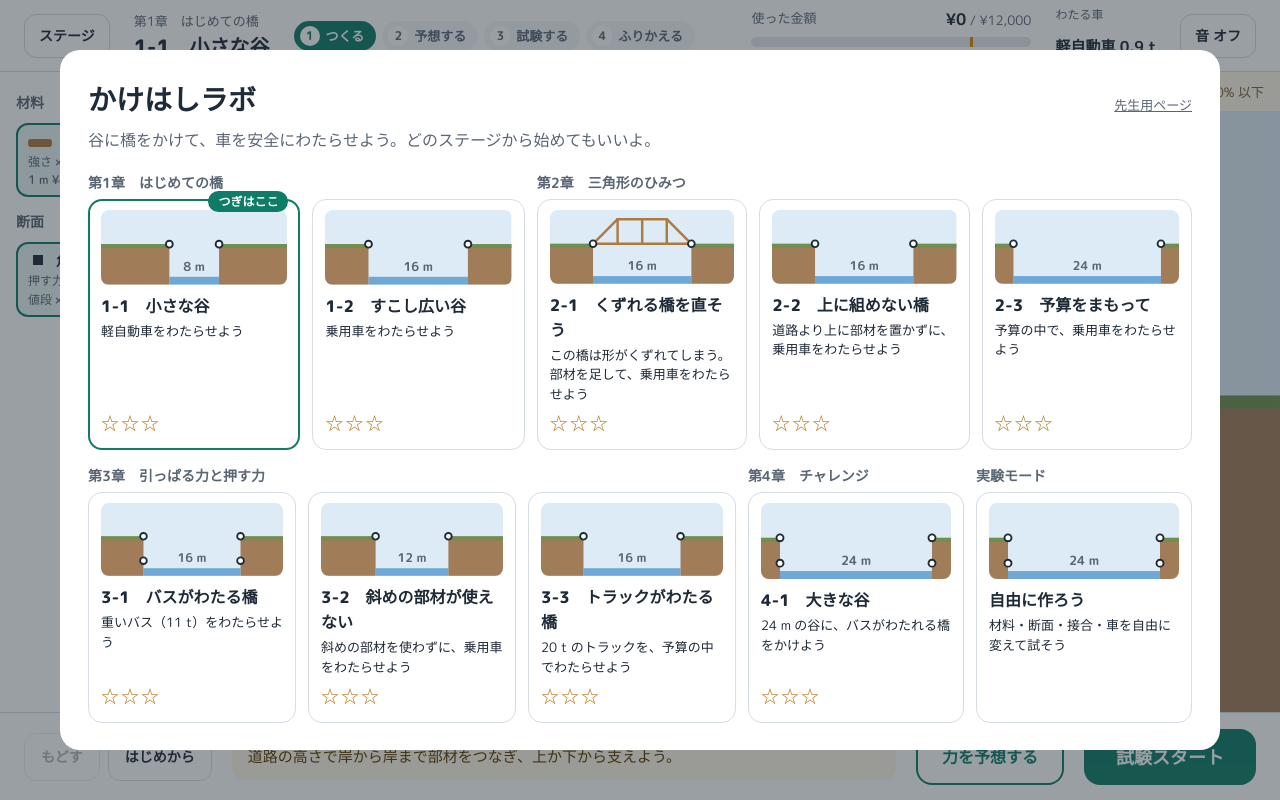
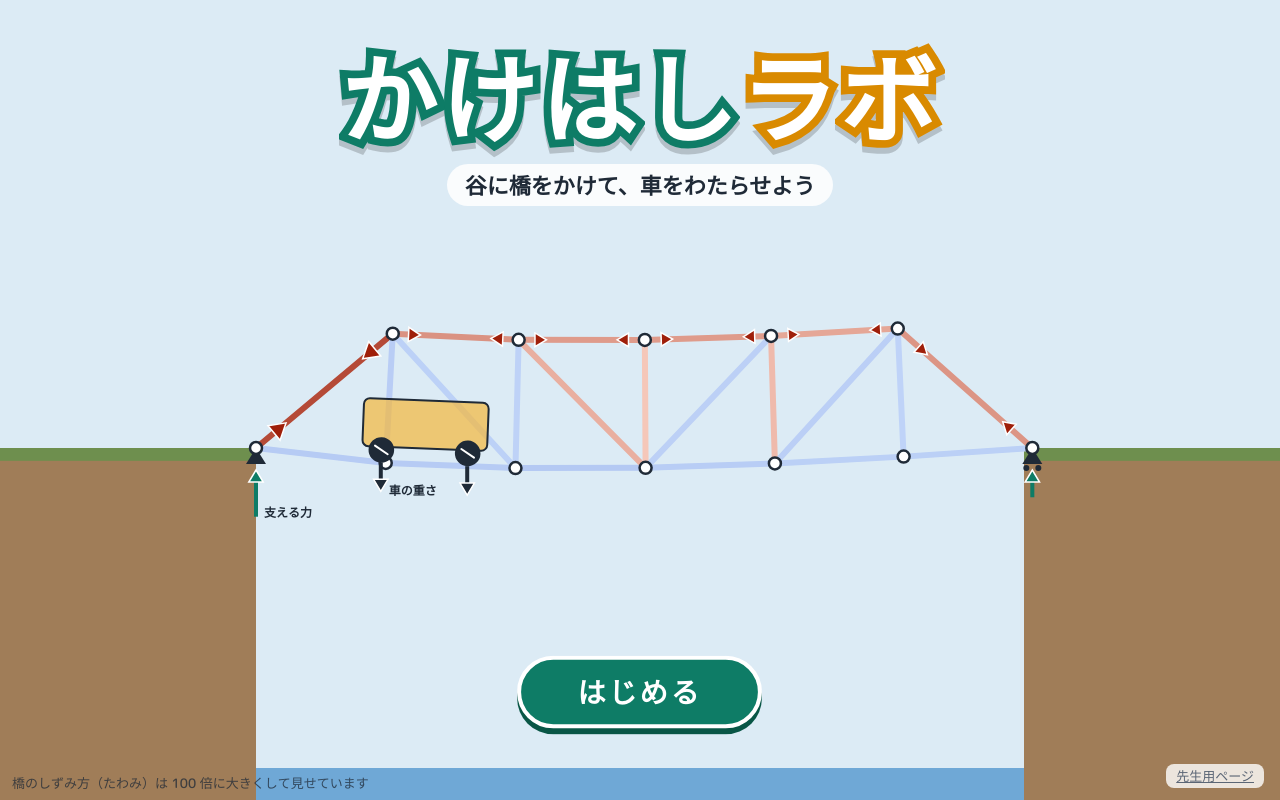
Before and after one commit to Okarin-netizen/bridge-simulator, a website built with Vite: page index.html in a window 1280 px wide. Built offline with nearby package versions, Linux system fonts and the light colour scheme.

Commit message:
タイトル画面を足す (#47)
開いたときに、うしろで橋がポンポン組み上がって車がわたるタイトル画面を出す。
「はじめる」か画面のどこかを押すとステージ選択へ進む。
試験の描画に使う形は CrossingPlayback.scene() にまとめ、タイトルのお手本と共通にした。


Claude-Session: https://claude.ai/code/session_01NRT8ofmiP5qpXvmkATEUMz

Co-authored-by: Claude <noreply@anthropic.com>

```diff
--- a/index.html
+++ b/index.html
@@ -124,6 +124,19 @@
       <p>スマホを<b>横向き</b>にして遊んでね</p>
     </div>
 
+    <!-- 開いたときに最初に出す画面。うしろで、橋ができて車がわたるお手本が動く -->
+    <div class="title-screen" id="title-screen">
+      <canvas id="title-canvas" aria-hidden="true"></canvas>
+      <div class="title-content">
+        <h1 class="title-logo" aria-label="かけはしラボ">
+          <span>か</span><span>け</span><span>は</span><span>し</span><span class="lab">ラ</span><span class="lab">ボ</span>
+        </h1>
+        <p class="title-catch">谷に橋をかけて、車をわたらせよう</p>
+      </div>
+      <button type="button" class="primary title-start" id="title-start">はじめる</button>
+      <a class="title-teacher" href="./teacher.html" target="_blank" rel="noopener">先生用ページ</a>
+    </div>
+
     <div class="overlay" id="stage-select" hidden>
       <div class="overlay-box">
         <div class="overlay-header">
--- a/src/main.ts
+++ b/src/main.ts
@@ -2,7 +2,7 @@ import './style.css';
 import { simulateCrossing, VEHICLES } from './engine/crossing';
 import type { CrossingOutcome, Vehicle } from './engine/crossing';
 import { MATERIALS, SECTIONS } from './engine/materials';
-import type { MaterialId, MemberResult, Point, SectionId } from './engine/types';
+import type { MaterialId, Point, SectionId } from './engine/types';
 import { BridgeDesign } from './game/design';
 import { explainOutcome } from './game/explain';
 import { isPerfectPrediction, nextGuess, scorePredictions } from './game/prediction';
@@ -36,6 +36,7 @@ import {
   starText,
 } from './ui/resultPanel';
 import { memberCard, nodeCard } from './ui/selectCard';
+import { TitleDemo } from './ui/titleDemo';
 
 /** これより動かさずにはなしたら「タップ」とみなす（画面の px）。指はぶれるので広めにする */
 const TAP_SLOP = { mouse: 6, touch: 12 };
@@ -120,6 +121,7 @@ const phoneLayout = window.matchMedia('(orientation: landscape) and (max-height:
 const app = document.querySelector<HTMLElement>('.app')!;
 const canvas = $<HTMLCanvasElement>('canvas');
 const ctx = canvas.getContext('2d')!;
+const titleDemo = new TitleDemo($<HTMLCanvasElement>('title-canvas'));
 
 // ---------------------------------------------------------------- 画面の準備
 
@@ -136,13 +138,17 @@ function setupControls(): void {
     draw();
   });
 
+  // 「はじめる」だけでなく、動いている橋のどこを押しても始められるようにする（先生用ページへのリンクはのぞく）
+  $('title-screen').addEventListener('click', (event) => {
+    if (!(event.target instanceof HTMLAnchorElement)) leaveTitle();
+  });
   $('open-stage-select').addEventListener('click', showStageSelect);
   $('load-sample').addEventListener('click', () => changeDesign(() => design.loadSample()));
   $('undo').addEventListener('click', undo);
   $('clear').addEventListener('click', () => changeDesign(() => design.clear()));
   document.addEventListener('keydown', (event) => {
     // ステージを選んだり振り返りを書いたりしているあいだは、うしろの橋を変えない
-    const choosingStage = !$('stage-select').hidden || state.reflecting;
+    const choosingStage = !$('title-screen').hidden || !$('stage-select').hidden || state.reflecting;
     // Caps Lock がかかっていると 'Z' になるので、小文字にそろえてから見る
     const isUndoKey = (event.ctrlKey || event.metaKey) && event.key.toLowerCase() === 'z';
     if (isUndoKey && !isTyping(event) && !choosingStage) {
@@ -174,6 +180,14 @@ function setupControls(): void {
   for (const button of document.querySelectorAll('[data-close-drawer]')) {
     button.addEventListener('click', closeDrawer);
   }
+}
+
+/** タイトル画面から、ステージ選択へ進む */
+function leaveTitle(): void {
+  titleDemo.stop();
+  $('title-screen').hidden = true;
+  play('place');
+  showStageSelect();
 }
 
 function showSoundSetting(): void {
@@ -651,31 +665,8 @@ function currentTestView(): Scene['test'] {
   if (!test) return undefined;
 
   const { playback } = test;
-  const members = playback.currentMembers;
-  const results = new Map<string, MemberResult>(members.map((m) => [m.id, m]));
-  // 部材は、こわれる順番がきたものから赤くする
-  const breaks = playback.breakStates;
-  const brokenIds = new Set(breaks.map((state) => state.id));
-  const unstableNodeId = playback.finished ? test.outcome.unstableNodeId : undefined;
-  const wrongGuessIds = new Set(playback.finished ? scorePredictions(state.guesses, members).wrongIds : []);
-  return {
-    results,
-    brokenIds,
-    vehicle: state.vehicle,
-    carPosition: playback.carX,
-    unstableNodeId,
-    wrongGuessIds,
-    displacements: playback.drawnDisplacements(),
-    deflectionScale: playback.deflectionScale,
-    fallDistance: playback.fallDistance,
-    memberFallDistance: playback.memberFallDistance,
-    wholeBridgeFalls: playback.wholeBridgeFalls,
-    carFalls: playback.carFalls,
-    breaks,
-    reactions: playback.currentReactions,
-    showLoads: playback.showsLoads,
-    carFaded: playback.finished && test.outcome.status === 'crossed',
-  };
+  const wrongGuessIds = playback.finished ? scorePredictions(state.guesses, playback.currentMembers).wrongIds : [];
+  return { ...playback.scene(state.vehicle), wrongGuessIds: new Set(wrongGuessIds) };
 }
 
 // ---------------------------------------------------------------- 表示の更新
@@ -947,10 +938,11 @@ function saveReport(test: TestPlayback, resultTitle: string): void {
 
 setupControls();
 openStage(STAGES[0]);
-showStageSelect();
 // パネルの幅が変わったときも描き直せるよう、キャンバスの大きさの変化を見張る
 new ResizeObserver(resizeCanvas).observe(canvas);
+new ResizeObserver(() => titleDemo.resize()).observe($('title-canvas'));
 refresh();
+titleDemo.start();
 
 // 一度開けば、ネットが切れても使えるようにする（開発中はキャッシュがじゃまになるので公開版だけ）
 if (import.meta.env.PROD && 'serviceWorker' in navigator) {
--- a/src/style.css
+++ b/src/style.css
@@ -1044,6 +1044,117 @@ canvas {
   font-weight: 700;
 }
 
+/* タイトル画面。うしろのキャンバスで、橋ができて車がわたるお手本が動く（ui/titleDemo.ts） */
+.title-screen {
+  position: fixed;
+  inset: 0;
+  z-index: 15;
+  display: flex;
+  flex-direction: column;
+  align-items: center;
+  overflow: hidden;
+  background: #dcebf5;
+}
+
+.title-screen[hidden] {
+  display: none;
+}
+
+.title-content {
+  position: relative;
+  margin-top: 6vh;
+  text-align: center;
+  pointer-events: none;
+}
+
+/* 白い字に、太い緑のふちどり。1 文字ずつ上から落ちてきて、ポンとはずむ */
+.title-logo {
+  margin: 0;
+  font-size: clamp(44px, 9vw, 96px);
+  font-weight: 800;
+  line-height: 1.1;
+  letter-spacing: 0.04em;
+  color: #fff;
+  -webkit-text-stroke: 0.16em var(--accent);
+  paint-order: stroke fill;
+  filter: drop-shadow(0 6px 0 rgba(0, 0, 0, 0.18));
+}
+
+.title-logo span {
+  display: inline-block;
+  animation: logo-drop 0.7s cubic-bezier(0.3, 1.6, 0.5, 1) both;
+}
+
+.title-logo .lab {
+  -webkit-text-stroke-color: #d98a00;
+}
+
+.title-logo span:nth-child(2) { animation-delay: 0.06s; }
+.title-logo span:nth-child(3) { animation-delay: 0.12s; }
+.title-logo span:nth-child(4) { animation-delay: 0.18s; }
+.title-logo span:nth-child(5) { animation-delay: 0.3s; }
+.title-logo span:nth-child(6) { animation-delay: 0.36s; }
+
+@keyframes logo-drop {
+  0% { transform: translateY(-120%); opacity: 0; }
+  60% { opacity: 1; }
+  100% { transform: translateY(0); opacity: 1; }
+}
+
+.title-catch {
+  display: inline-block;
+  margin: 10px 0 0;
+  padding: 4px 18px;
+  border-radius: 999px;
+  background: rgba(255, 255, 255, 0.85);
+  color: var(--ink);
+  font-size: clamp(15px, 2.2vw, 22px);
+  font-weight: 700;
+}
+
+/* 押したくなる、ぷっくりしたボタン。ゆっくり大きくなったり小さくなったりして、ここを押すとわかるように */
+.title-start {
+  position: absolute;
+  bottom: 9vh;
+  height: 72px;
+  padding: 0 56px;
+  border: 4px solid #fff;
+  border-radius: 999px;
+  box-shadow: 0 6px 0 #095646;
+  font-size: 28px;
+  letter-spacing: 0.1em;
+  animation: start-breathe 1.6s ease-in-out infinite;
+}
+
+.title-start:active {
+  box-shadow: 0 2px 0 #095646;
+  transform: translateY(4px);
+  animation: none;
+}
+
+@keyframes start-breathe {
+  0%, 100% { transform: scale(1); }
+  50% { transform: scale(1.06); }
+}
+
+.title-teacher {
+  position: absolute;
+  right: 16px;
+  bottom: 12px;
+  padding: 2px 10px;
+  border-radius: 8px;
+  background: rgba(255, 255, 255, 0.8);
+  color: var(--muted);
+  font-size: 13px;
+}
+
+@media (prefers-reduced-motion: reduce) {
+  .title-logo span,
+  .title-start {
+    animation: none;
+  }
+}
+
 /* ステージ選択 */
 .overlay {
   position: fixed;
@@ -1462,6 +1573,28 @@ canvas {
     padding: 8px;
   }
 
+  .title-content {
+    margin-top: 3vh;
+  }
+
+  .title-logo {
+    font-size: 52px;
+  }
+
+  .title-catch {
+    margin-top: 4px;
+    font-size: 14px;
+  }
+
+  /* 高さが足りず、まん中だと谷をわたる車にかかるので、あいている右の岸の上に置く */
+  .title-start {
+    right: 24px;
+    bottom: 22vh;
+    height: 56px;
+    padding: 0 40px;
+    font-size: 22px;
+  }
+
   .overlay-box {
     padding: 16px;
   }
--- a/src/ui/playback.ts
+++ b/src/ui/playback.ts
@@ -1,7 +1,8 @@
 import { worstUtilization } from '../engine/analyze';
-import type { CrossingOutcome } from '../engine/crossing';
+import type { CrossingOutcome, Vehicle } from '../engine/crossing';
 import { GRAVITY } from '../engine/materials';
 import type { FailureMode, MemberResult } from '../engine/types';
+import type { TestScene } from './renderer';
 
 /** 画面の上で車が走る速さ（m/秒）。実際より遅くして、色の変化を目で追えるようにする */
 const DRIVE_SPEED = 8;
@@ -164,6 +165,32 @@ export class CrossingPlayback {
     this.phase = 'finished';
   }
 
+  /** いまの試験のようすを、画面に描く形にまとめる。予想がはずれた部材は、呼ぶ側で入れる */
+  scene(vehicle: Vehicle): TestScene {
+    const members = this.currentMembers;
+    const breaks = this.breakStates;
+    const crossed = this.outcome.status === 'crossed';
+    return {
+      results: new Map(members.map((m) => [m.id, m])),
+      // 部材は、こわれる順番がきたものから赤くする
+      brokenIds: new Set(breaks.map((state) => state.id)),
+      vehicle,
+      carPosition: this.carX,
+      unstableNodeId: this.finished ? this.outcome.unstableNodeId : undefined,
+      wrongGuessIds: new Set(),
+      displacements: this.drawnDisplacements(),
+      deflectionScale: this.deflectionScale,
+      fallDistance: this.fallDistance,
+      memberFallDistance: this.memberFallDistance,
+      wholeBridgeFalls: this.wholeBridgeFalls,
+      carFalls: this.carFalls,
+      breaks,
+      reactions: this.currentReactions,
+      showLoads: this.showsLoads,
+      carFaded: this.finished && crossed,
+    };
+  }
+
   /** 画面に描くための、大きくしたたわみ（m）。前後の計算結果のあいだをなめらかにつなぐ */
   drawnDisplacements(): Map<string, { dx: number; dy: number }> {
     const { frames } = this.outcome;
--- a/src/ui/renderer.ts
+++ b/src/ui/renderer.ts
@@ -52,6 +52,9 @@ export interface Scene {
     carFaded: boolean;
   };
 }
+
+/** 試験中・試験後に描くもの */
+export type TestScene = NonNullable<Scene['test']>;
 
 /** 吹き出しに書く、こわれ方 */
 const BREAK_LABELS: Record<FailureMode, string> = {
--- /dev/null
+++ b/src/ui/titleDemo.ts
@@ -0,0 +1,156 @@
+import { simulateCrossing, VEHICLES } from '../engine/crossing';
+import type { CrossingOutcome } from '../engine/crossing';
+import type { BridgeMember, BridgeNode } from '../engine/types';
+import { BridgeDesign } from '../game/design';
+import { SANDBOX_STAGE } from '../game/stage';
+import type { Stage } from '../game/stage';
+import { Camera } from './camera';
+import { CrossingPlayback } from './playback';
+import { drawScene } from './renderer';
+import type { Scene } from './renderer';
+
+/*
+ * タイトル画面のうしろで流す、お手本の動き。
+ * 部材がポンポンと置かれて橋ができ、車がわたって部材の色が変わる、をくり返す。
+ * 遊ぶ前に「組む → わたらせる → 色で力を見る」の流れが目でわかるように。
+ */
+
+/** 部材を 1 本置く間かく（ミリ秒） */
+const PLACE_INTERVAL = 140;
+/** 橋ができてから車が走り出すまでと、わたり切ってから最初にもどるまで（ミリ秒） */
+const PAUSE_BEFORE_DRIVE = 600;
+const PAUSE_AFTER_DRIVE = 1500;
+/** 置いた節点がふくらんで、もとの大きさにもどるまでの時間（ミリ秒）と、最初の大きさ */
+const POP_DURATION = 220;
+const POP_SCALE = 1.9;
+
+/** 低い支点はいらないので、岸の上の 2 つの支点だけにした実験モードの谷 */
+const DEMO_STAGE: Stage = {
+  ...SANDBOX_STAGE,
+  id: 'title-demo',
+  anchors: SANDBOX_STAGE.anchors.filter((anchor) => anchor.y === 0),
+};
+
+const DEMO_VEHICLE = VEHICLES.find((v) => v.id === 'car')!;
+
+export class TitleDemo {
+  private readonly ctx: CanvasRenderingContext2D;
+  private readonly camera = new Camera();
+  private readonly design = new BridgeDesign(DEMO_STAGE);
+  /** できあがった橋の部材。左から順に置いていく */
+  private readonly allMembers: BridgeMember[];
+  private readonly allNodes: BridgeNode[];
+  private readonly outcome: CrossingOutcome;
+  private playback: CrossingPlayback | null = null;
+  /** いまの回を始めた時刻と、前の画面の時刻、わたり切った時刻（ミリ秒） */
+  private startedAt = 0;
+  private lastTime = 0;
+  private finishedAt = 0;
+  private frame = 0;
+  /** 動かさずに、できあがった橋だけを見せているか */
+  private still = false;
+
+  constructor(private readonly canvas: HTMLCanvasElement) {
+    this.ctx = canvas.getContext('2d')!;
+    this.design.loadSample();
+    this.allNodes = this.design.nodes;
+    this.allMembers = [...this.design.members].sort((a, b) => this.middleX(a) - this.middleX(b));
+    this.outcome = simulateCrossing(this.design.toBridge(), DEMO_VEHICLE, { roadY: DEMO_STAGE.roadY });
+  }
+
+  /** 動きを最初から流す。動きを減らす設定なら、できあがった橋を止めて見せる */
+  start(): void {
+    this.stop();
+    this.resize();
+    this.still = window.matchMedia('(prefers-reduced-motion: reduce)').matches;
+    if (this.still) {
+      this.drawStill();
+      return;
+    }
+    this.restart(performance.now());
+    const loop = (now: number) => {
+      this.step(now);
+      this.frame = requestAnimationFrame(loop);
+    };
+    this.frame = requestAnimationFrame(loop);
+  }
+
+  stop(): void {
+    cancelAnimationFrame(this.frame);
+  }
+
+  /** 画面の大きさが変わったら、谷が上下の文字やボタンとかさならないように合わせなおす */
+  resize(): void {
+    const { width, height } = this.canvas.getBoundingClientRect();
+    const ratio = window.devicePixelRatio || 1;
+    this.canvas.width = width * ratio;
+    this.canvas.height = height * ratio;
+    this.ctx.setTransform(ratio, 0, 0, ratio, 0, 0);
+    const { span, depth } = DEMO_STAGE;
+    // 上の空にタイトル、下の谷にボタンを置くので、橋のまわりを広めにとる
+    this.camera.fit({ minX: -8, maxX: span + 8, minY: -depth, maxY: 13 }, { width, height });
+    // 大きさを変えると描いた絵が消えるので、止まった絵はここで描きなおす（動いているときは次の画面で描かれる）
+    if (this.still) this.drawStill();
+  }
+
+  private drawStill(): void {
+    this.startedAt = -Infinity;
+    this.showBuilt(this.allMembers.length, 0);
+  }
+
+  private restart(now: number): void {
+    this.startedAt = now;
+    this.playback = null;
+  }
+
+  private step(now: number): void {
+    const elapsed = now - this.startedAt;
+    const buildTime = this.allMembers.length * PLACE_INTERVAL;
+
+    if (elapsed < buildTime + PAUSE_BEFORE_DRIVE) {
+      this.showBuilt(Math.min(this.allMembers.length, Math.floor(elapsed / PLACE_INTERVAL) + 1), now);
+      return;
+    }
+
+    if (!this.playback) {
+      this.playback = new CrossingPlayback(this.outcome);
+      this.lastTime = now;
+    }
+    const playback = this.playback;
+    if (!playback.finished) {
+      // タブを切りかえたあとなどに、一気に進みすぎないようにする
+      playback.advance(Math.min(0.1, (now - this.lastTime) / 1000));
+      if (playback.finished) this.finishedAt = now;
+    }
+    this.lastTime = now;
+    this.draw({ design: this.design, test: playback.scene(DEMO_VEHICLE) });
+    if (playback.finished && now - this.finishedAt > PAUSE_AFTER_DRIVE) this.restart(now);
+  }
+
+  /** はじめの count 本だけ置いた橋を描く。いちばん新しい部材の両はしは、ポンとふくらませる */
+  private showBuilt(count: number, now: number): void {
+    const members = this.allMembers.slice(0, count);
+    const used = new Set(members.flatMap((m) => [m.a, m.b]));
+    this.design.members = members;
+    this.design.nodes = this.allNodes.filter((n) => used.has(n.id) || this.design.isAnchor(n));
+
+    const placedAt = this.startedAt + (count - 1) * PLACE_INTERVAL;
+    const left = Math.max(0, 1 - (now - placedAt) / POP_DURATION);
+    const newest = members[members.length - 1];
+    const poppingNodes = new Map<string, number>();
+    if (newest && left > 0) {
+      const scale = 1 + (POP_SCALE - 1) * left * left;
+      poppingNodes.set(newest.a, scale).set(newest.b, scale);
+    }
+    this.draw({ design: this.design, poppingNodes });
+  }
+
+  private draw(scene: Scene): void {
+    drawScene(this.ctx, this.camera, scene);
+  }
+
+  private middleX(member: BridgeMember): number {
+    const [a, b] = this.design.endsOf(member);
+    return (a.x + b.x) / 2;
+  }
+}
```
